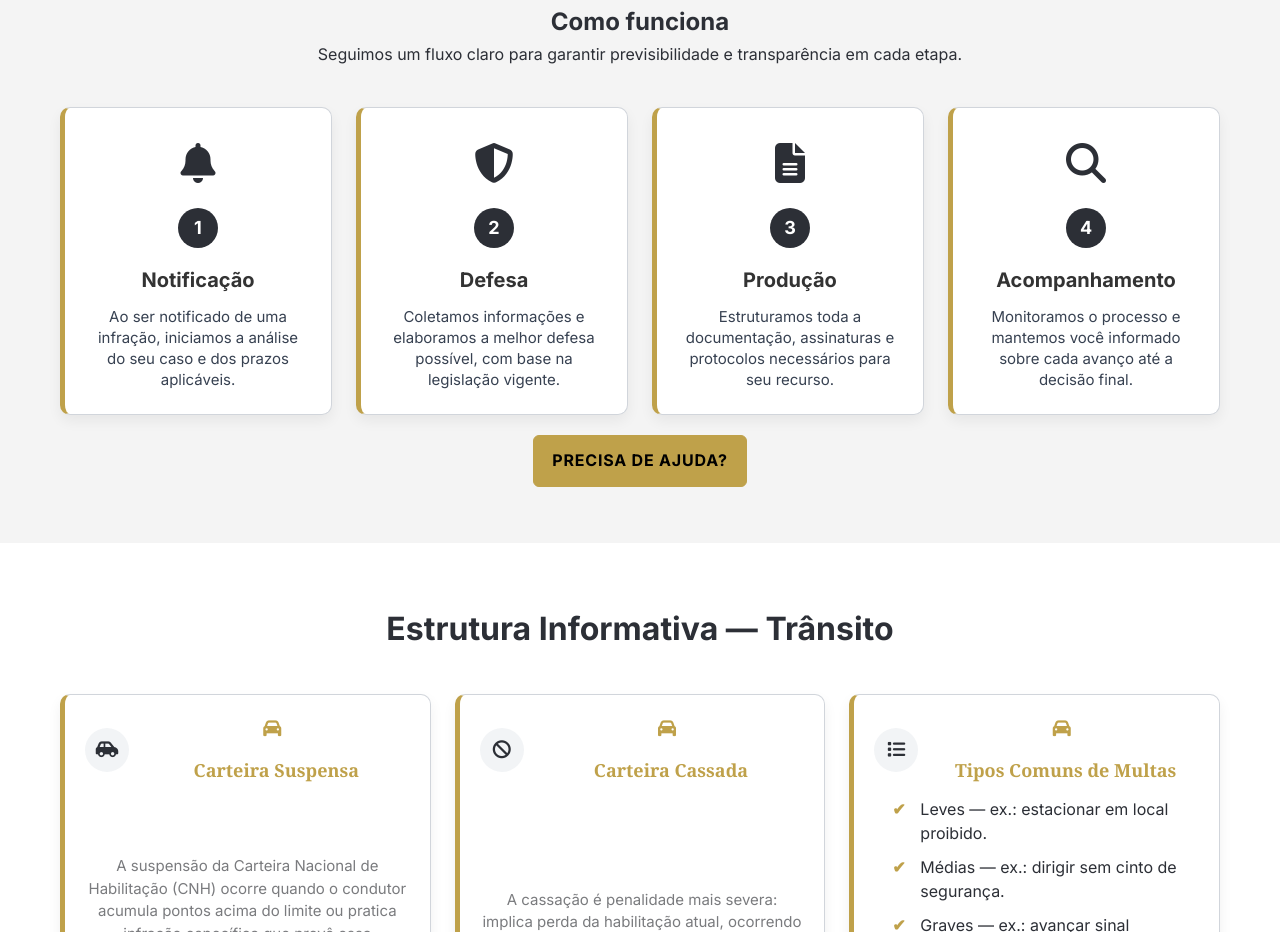
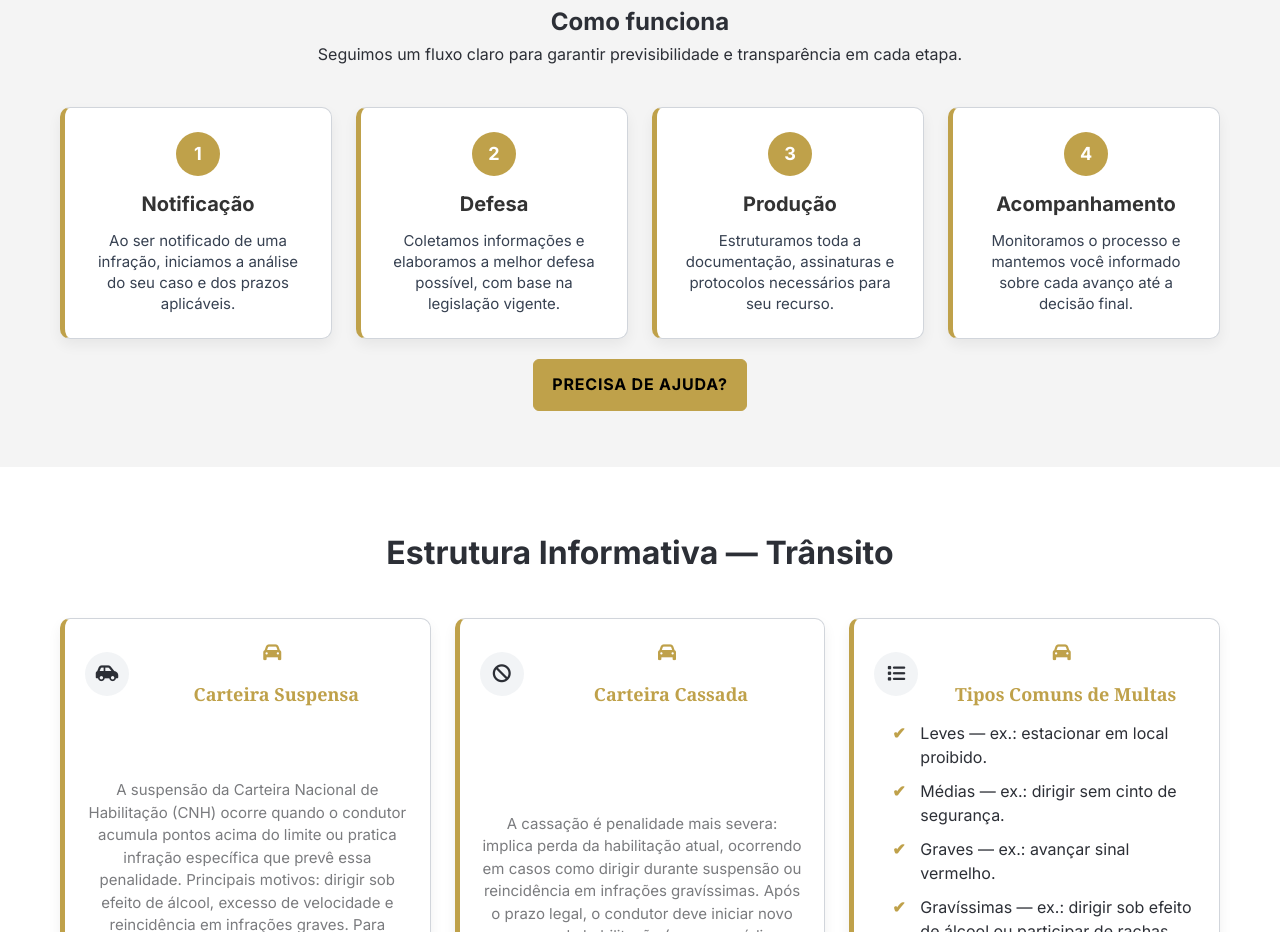
Before and after one commit to RerissonHRS/FGA-Solucoes-em-Transito, a plain HTML site: page index.html in a window 1280 px wide. Shown: the part 1074-2006 px from the top of the page. Drawn offline with Linux system fonts and the light colour scheme.

Commit message:
Atualização do site

```diff
--- a/css/style.css
+++ b/css/style.css
@@ -706,18 +706,19 @@ ul {
 }
 
 .step-number {
-  width: 40px;
-  height: 40px;
+  width: 44px;
+  height: 44px;
   border-radius: 50%;
+  background: var(--accent, #333333);
+  color: var(--white, #fff);
+  font-weight: bold;
+  font-size: 18px;
   display: flex;
   align-items: center;
   justify-content: center;
-  background: var(--text, #333333);
-  color: var(--white, #FFFFFF);
-  font-weight: 700;
-  font-size: 18px;
-  margin: 0 auto 16px auto;
+  margin-bottom: 12px;
 }
+
 
 .step h3 {
   font-size: 20px;
--- a/index.html
+++ b/index.html
@@ -96,30 +96,27 @@
 
         <div class="steps-illustrated">
           <div class="step">
-            <div class="step-icon"><i class="fas fa-bell" aria-hidden="true"></i></div>
             <div class="step-number">1</div>
             <h3>Notificação</h3>
             <p>Ao ser notificado de uma infração, iniciamos a análise do seu caso e dos prazos aplicáveis.</p>
           </div>
           <div class="step">
-            <div class="step-icon"><i class="fas fa-shield-alt" aria-hidden="true"></i></div>
             <div class="step-number">2</div>
             <h3>Defesa</h3>
             <p>Coletamos informações e elaboramos a melhor defesa possível, com base na legislação vigente.</p>
           </div>
           <div class="step">
-            <div class="step-icon"><i class="fas fa-file-alt" aria-hidden="true"></i></div>
             <div class="step-number">3</div>
             <h3>Produção</h3>
             <p>Estruturamos toda a documentação, assinaturas e protocolos necessários para seu recurso.</p>
           </div>
           <div class="step">
-            <div class="step-icon"><i class="fas fa-search" aria-hidden="true"></i></div>
             <div class="step-number">4</div>
             <h3>Acompanhamento</h3>
             <p>Monitoramos o processo e mantemos você informado sobre cada avanço até a decisão final.</p>
           </div>
         </div>
+
 
         <div class="cta-center">
           <a class="btn btn-primary" href="orcamento.html">Precisa de ajuda?</a>
```
